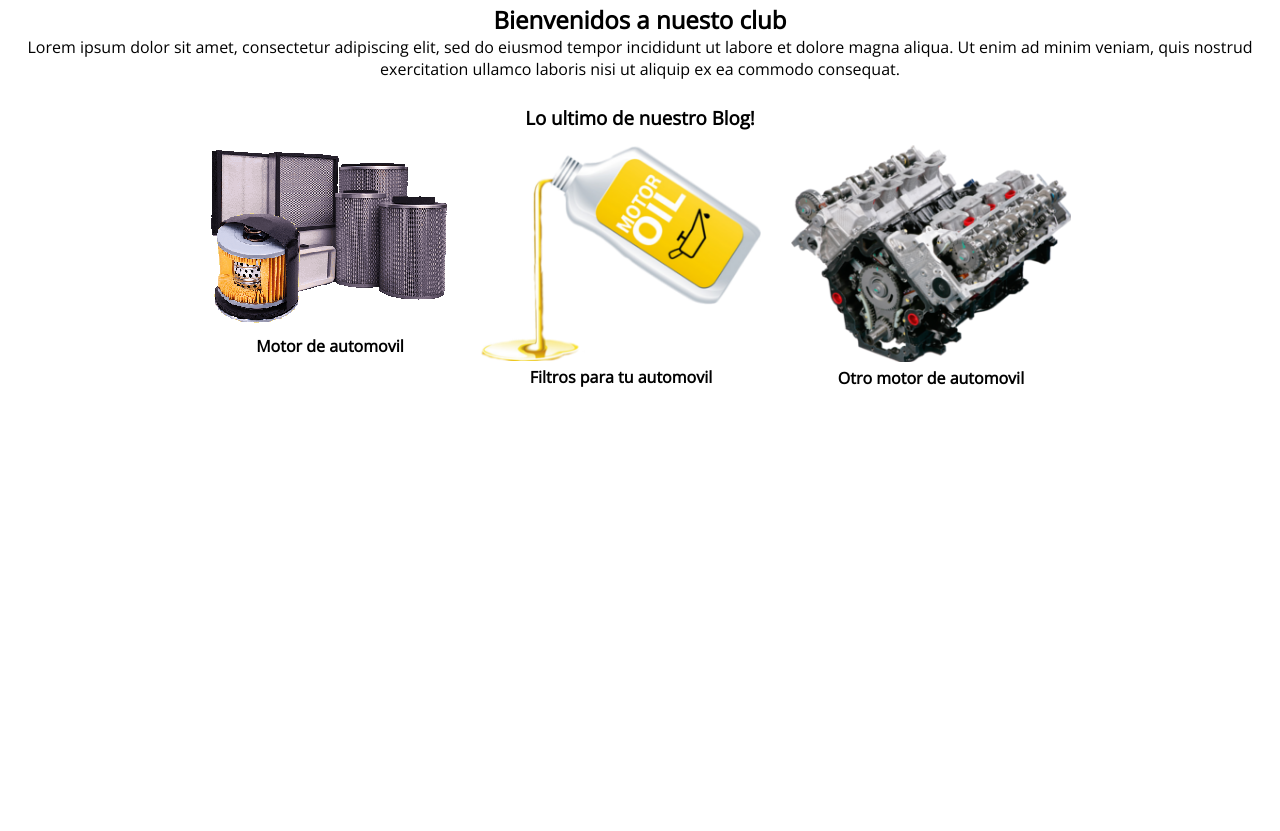
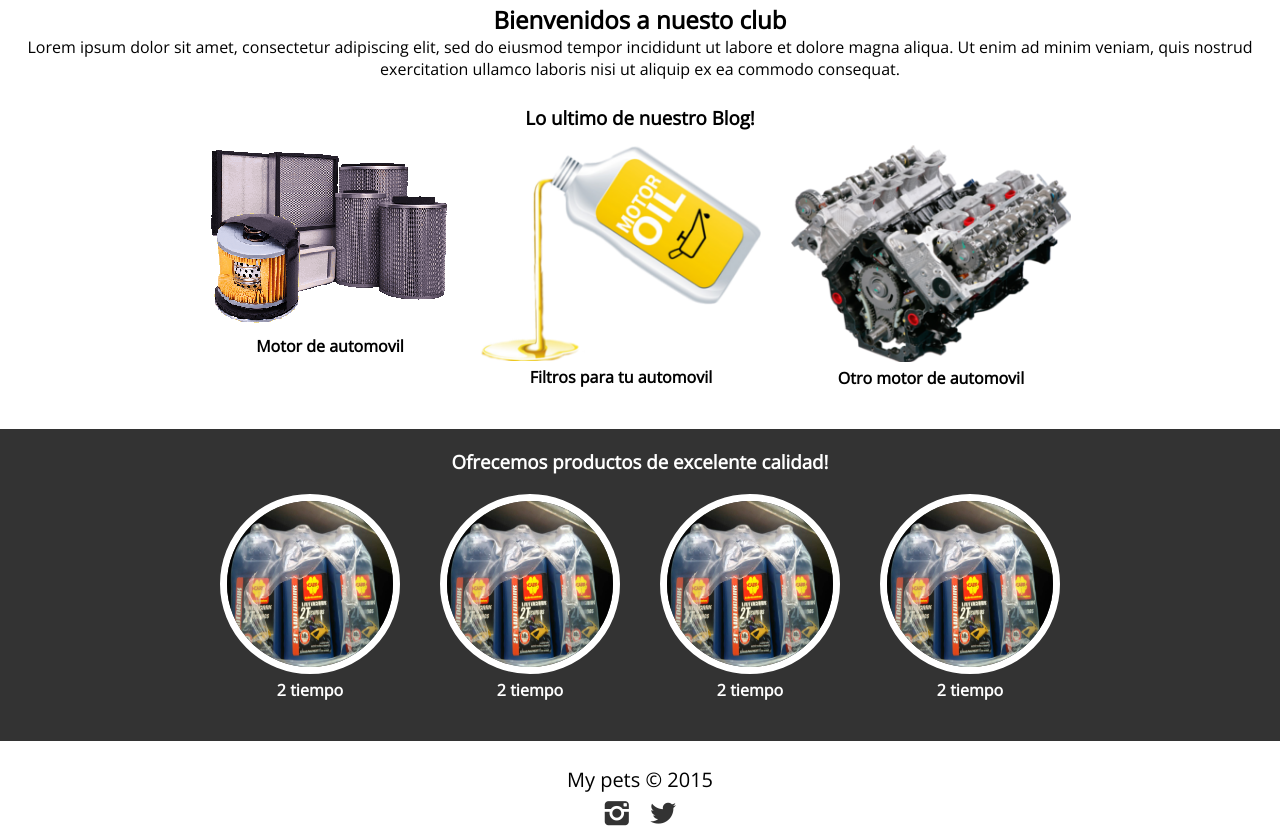
Before and after one commit to slip17/responsivejg, a plain HTML site: page index.html in a window 1280 px wide. Shown: the part 1037-1868 px from the top of the page. Before the commit the page ends 1466 px from the top, so only its background shows below. Drawn offline with nearby package versions, Linux system fonts and the light colour scheme.

Commit message:
finnished all the html file, and big part of css files

```diff
--- /dev/null
+++ b/CSS/info.css
@@ -0,0 +1,24 @@
+#info {
+    background: #333;
+    color: white;
+    text-align: center;
+    padding: 20px;
+
+}
+
+#info .contenedor {
+    display: flex;
+    flex-wrap: wrap;
+    justify-content: center;
+}
+
+.info-pet {
+    margin: 20px;
+}
+
+.info-pet img {
+    width: 180px;
+    height: 180px;
+    border-radius: 50%;
+    border: 7px solid #fff;
+}
--- a/CSS/style.css
+++ b/CSS/style.css
@@ -5,6 +5,8 @@
 @import url(banner.css);
 
 @import url(blog.css);
+
+@import url(info.css);
 
 * {
     margin: 0;
@@ -50,3 +52,24 @@
 #bienvenidos {
     text-align: center;
 }
+
+footer .contenedor {
+    display: flex;
+    flex-wrap: wrap;
+    justify-content: center;
+}
+
+.copy {
+    font-size: 20px;
+}
+
+.sociales {
+    width: 100%;
+    text-align: center;
+    font-size: 28px;
+}
+
+.sociales a {
+    color: #333;
+    text-decoration: none;
+}
--- a/index.html
+++ b/index.html
@@ -53,6 +53,36 @@
                             </article>
                         </div>
                     </section>
+                    <section id="info">
+                        <h3>Ofrecemos productos de excelente calidad!</h3>
+                        <div class="contenedor">
+                            <div class="info-pet">
+                                <img src="imgs/aceitecark2tiempo.jpeg">
+                                <h4>2 tiempo</h4>
+                            </div>
+                            <div class="info-pet">
+                                <img src="imgs/aceitecark2tiempo.jpeg">
+                                <h4>2 tiempo</h4>
+                            </div>
+                            <div class="info-pet">
+                                <img src="imgs/aceitecark2tiempo.jpeg">
+                                <h4>2 tiempo</h4>
+                            </div>
+                            <div class="info-pet">
+                                <img src="imgs/aceitecark2tiempo.jpeg">
+                                <h4>2 tiempo</h4>
+                            </div>
+                        </div>
+                    </section>
 				</main>
+        <footer>
+            <div class="contenedor">
+                <p class="copy">My pets &copy; 2015</p>
+                <div class="sociales">
+                    <a class="icon-instagram" href="#"></a>
+                    <a class="icon-twitter" href="#"></a>
+                </div>
+            </div>
+        </footer>
 	</body>
 </html>
```
Also changed, not shown: imgs/aceitecark2tiempo.jpeg (added), imgs/hidraulico 100 cark.jpeg (added), imgs/rimula.jpg (added), 1 other file.
